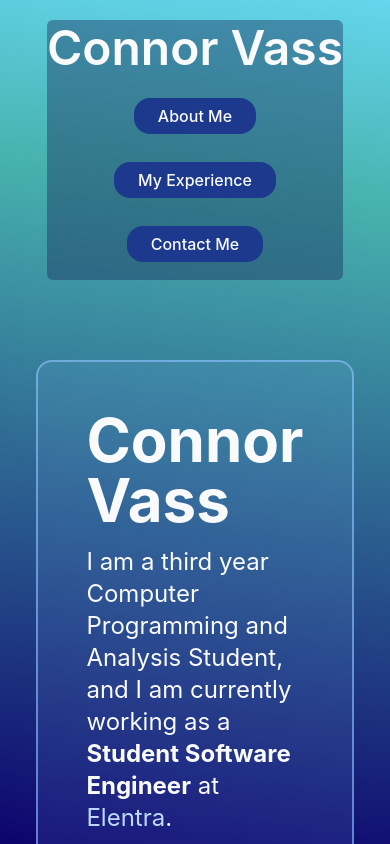
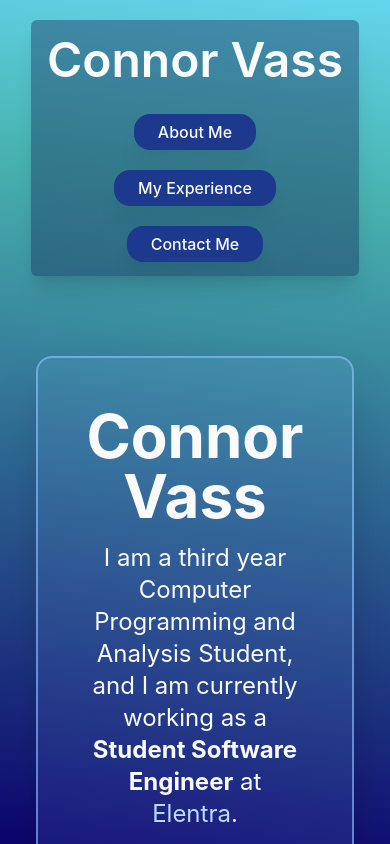
Before and after one commit to NinjaVass-C/personal-portfolio, a React (Vite) app: page / in a window 390 px wide. Shown: the top 844 px of the page. Built offline with nearby package versions, Linux system fonts and the light colour scheme.

Commit message:
Make elements animated with transitons, make introduction section responsive with screen size

```diff
--- a/src/App.tsx
+++ b/src/App.tsx
@@ -16,7 +16,7 @@ function App() {
             <div className='flex m-16 items-center justify-between relative'></div>
         </div>
         <div id='about' className={'flex flex-col h-screen py-5'}>
-            <h2 className='text-6xl font-bold my-8 justify-center flex text-gray-50'>About Me</h2>
+            <h2 className='text-6xl font-bold my-8 justify-center flex text-gray-50 transition-transform duration-200 ease-out hover:scale-105'>About Me</h2>
             <About/>
             <div className='grid grid-cols-2 gap-6 p-5 grow items-center'>
                 <AboutCard
@@ -79,15 +79,15 @@ function App() {
             <ContactInfo/>
             <div className='flex gap-20 py-5 items-center justify-center'>
                 <a href={'mailto:connorvassinfo@gmail.com'}
-                   className={'justify-center items-center flex bg-blue-200/90 rounded-2xl p-2'}>
+                   className={'justify-center items-center flex bg-blue-200/90 rounded-2xl p-2 shadow-2xl transition-all duration-300 ease-in-out transform hover:-translate-y-1'}>
                     <Icon icon="ic:outline-email" width="48" height="48"/> Email
                 </a>
                 <a href={'mailto:connorvassinfo@gmail.com'}
-                   className={'justify-center items-center flex bg-blue-200/90 rounded-2xl p-2'}>
+                   className={'justify-center items-center flex bg-blue-200/90 rounded-2xl p-2 shadow-2xl transition-all duration-300 ease-in-out transform hover:-translate-y-1'}>
                     <Icon icon="mdi:linkedin" width="48" height="48"/> LinkedIn
                 </a>
                 <a href={'mailto:connorvassinfo@gmail.com'}
-                   className={'justify-center items-center flex bg-blue-200/90 rounded-2xl p-2'}>
+                   className={'justify-center items-center flex bg-blue-200/90 rounded-2xl p-2 shadow-2xl transition-all duration-300 ease-in-out transform hover:-translate-y-1'}>
                     <Icon icon="mdi:github" width="48" height="48"/> Github
                 </a>
             </div>
--- a/src/components/About.tsx
+++ b/src/components/About.tsx
@@ -1,7 +1,7 @@
 export function About() {
     return (
         <div className='max-w-4xl mx-auto text-center px-6'>
-            <p className={'text-2xl p-12 text-gray-50 text-center border-2 border-blue-300/60 bg-blue-300/10 rounded-2xl'}>
+            <p className={'text-2xl p-12 text-gray-50 text-center border-2 border-blue-300/60 bg-blue-300/10 rounded-2xl shadow-2xl duration-200 ease-out hover:scale-105'}>
                 Hello, my name is Connor Vass, and I am a Computer Programming and Analysis student set to graduate this
                 year.
                 I also work part time as a Student Software Engineer at <a className={'text-blue-200'}
--- a/src/components/AboutCard.tsx
+++ b/src/components/AboutCard.tsx
@@ -1,6 +1,6 @@
 export function AboutCard({inputText, inputTitle}: { inputText: string, inputTitle: string }) {
     return (
-        <div className={'w-1/2 bg-blue-300/30 justify-center mx-auto rounded-3xl p-4 '}>
+        <div className={'w-1/2 bg-blue-300/30 justify-center mx-auto rounded-3xl p-4 shadow-2xl duration-200 ease-out hover:scale-105 '}>
             <h2 className='text-2xl font-bold justify-center flex text-gray-200'>
                 {inputTitle}
             </h2>
--- a/src/components/ContactInfo.tsx
+++ b/src/components/ContactInfo.tsx
@@ -1,7 +1,7 @@
 export function ContactInfo() {
     return (
         <div className='max-w-4xl mx-auto text-center px-6'>
-            <p className={'text-2xl p-12 text-gray-50 text-center border-2 border-blue-300/60 bg-blue-300/10 rounded-2xl'}>
+            <p className={'text-2xl p-12 text-gray-50 text-center border-2 border-blue-300/60 bg-blue-300/10 rounded-2xl shadow-2xl duration-200 ease-out hover:scale-105'}>
                 I am always open to questions, conversations and potential opportunities, so feel free to reach out!
             </p>
         </div>
--- a/src/components/ExperienceCard.tsx
+++ b/src/components/ExperienceCard.tsx
@@ -8,7 +8,7 @@ export type Title = {
 
 export function ExperienceCard({inputText, inputTitle}: { inputText: string[], inputTitle: Title }) {
     return (
-        <div className={'w-1/2 bg-blue-300/30 justify-center mx-auto rounded-2xl p-4 '}>
+        <div className={'w-1/2 bg-blue-300/30 justify-center mx-auto rounded-2xl p-4 shadow-2xl duration-200 ease-out hover:scale-105'}>
             <h2 className='text-2xl font-bold justify-center flex text-gray-200'>
                 <a className={'text-blue-200'}
                    href={inputTitle.url}>{inputTitle.company}</a> &nbsp;- {inputTitle.role} {inputTitle.techStack}
--- a/src/components/Introduction.tsx
+++ b/src/components/Introduction.tsx
@@ -1,8 +1,8 @@
 export function Introduction() {
     return (
-        <div className='flex items-center p-20 rounded-sm  h-full grow justify-center gap-8'>
+        <div className='flex items-center text-center p-20 rounded-sm  h-full grow justify-center gap-8 '>
             <div
-                className='flex text-2xl flex-col items-center p-12 text-gray-50 rounded-2xl border-2 border-blue-300/60 bg-blue-300/10'>
+                className='flex text-2xl flex-col  items-center p-12 text-gray-50 rounded-2xl border-2 border-blue-300/60 bg-blue-300/10 shadow-2xl duration-200 ease-out hover:scale-105'>
                 <h2 className='text-6xl font-bold mb-4'>Connor Vass</h2>
                 <p>I am a third year Computer Programming and Analysis Student,</p>
                 <p>and I am currently working as a <span className='font-bold'>Student Software Engineer</span> at <a
--- a/src/components/Navbar.tsx
+++ b/src/components/Navbar.tsx
@@ -2,21 +2,22 @@ import '../index.css'
 
 export function Navbar() {
     return (
-        <nav className="bg-neutral-primary z-20 md:w-6/12 border-default bg-blue-950/40 rounded-md mx-auto ">
-            <h1 className='justify-center mx-auto flex pt-1 font-semibold text-5xl font-sans text-gray-50'>Connor
+        <nav className="bg-neutral-primary z-20 md:w-6/12 border-default bg-blue-950/40 rounded-md mx-auto shadow-xl">
+            <h1 className='justify-center text-center mx-auto flex p-4 font-semibold text-5xl font-sans text-gray-50'>Connor
                 Vass</h1>
-            <div className='flex flex-wrap justify-center items-center mx-auto md:p-4 content-center'>
-                <ul className='font-medium flex flex-col items-center p-1 md:flex-row md:p-2 mt-2 md:mt-0 md:gap-20'>
-                    <li className='my-5 md:my-0'>
+            <div className='flex justify-center w-full lg:p-4 '>
+                <ul className='font-medium flex flex-col lg:flex-row items-center gap-8 my-5'>
+                    <li className='shadow-xl duration-300 ease-in-out hover:-translate-y-1'>
                         <a href={'#about'} className="py-2 px-6 bg-blue-900 rounded-2xl text-gray-50 hover:bg-blue-300">About
-                            Me</a>
+                            Me
+                        </a>
                     </li>
-                    <li className='my-5 md:my-0'>
+                    <li className='shadow-xl duration-300 ease-in-out hover:-translate-y-1'>
                         <a href={'#experience'}
                            className="py-2 px-6 bg-blue-900 rounded-2xl text-gray-50 hover:bg-blue-300">My
                             Experience</a>
                     </li>
-                    <li className='my-5 md:my-0'>
+                    <li className='shadow-xl duration-300 ease-in-out hover:-translate-y-1'>
                         <a href={'#contact'}
                            className="py-2 px-6 bg-blue-900 rounded-2xl text-gray-50 hover:bg-blue-300">Contact Me</a>
                     </li>
```
